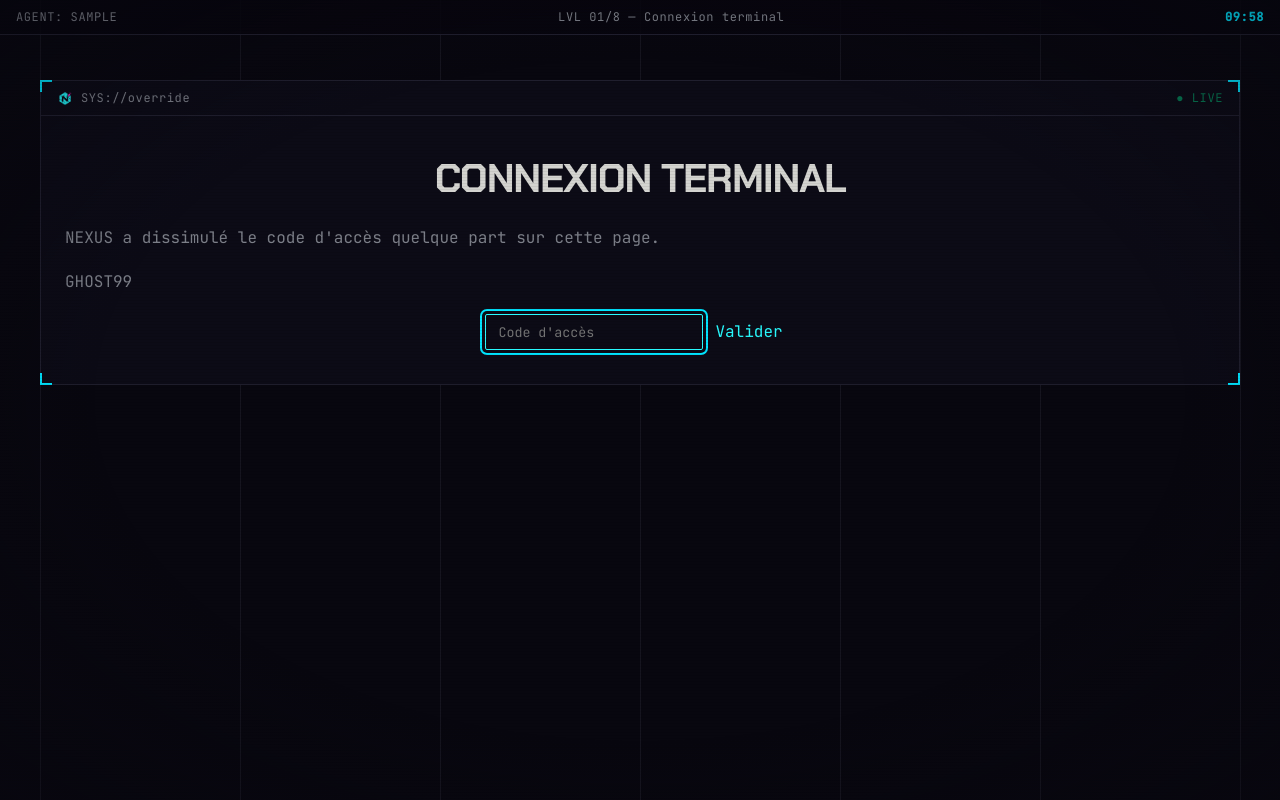
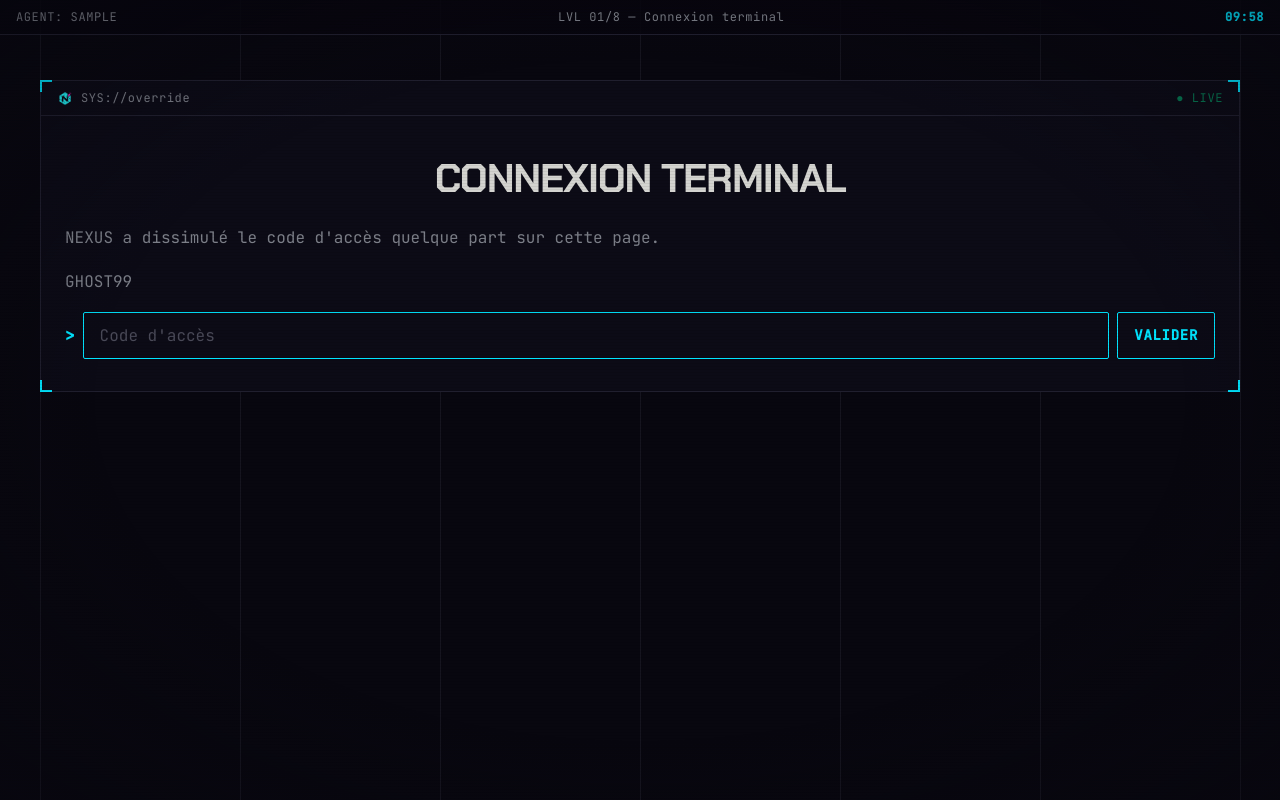
Before and after one commit to Daiiruin/override, a React (Vite) app: page / in a window 1280 px wide. Both pictures are taken after typing "Sample" into the empty fields and a click on the button "Se connecter". Built offline with nearby package versions, Linux system fonts and the light colour scheme.

Commit message:
feat(components): rework LevelAnswerForm into a prompt-style input row

```diff
--- /dev/null
+++ b/src/components/LevelAnswerForm.styles.ts
@@ -0,0 +1,25 @@
+import styled from 'styled-components'
+
+export const Form = styled.form(({ theme }) => ({
+  width: '100%',
+  display: 'flex',
+  gap: theme.space['2'],
+  alignItems: 'stretch',
+}))
+
+export const Prompt = styled.span(({ theme }) => ({
+  display: 'flex',
+  alignItems: 'center',
+  color: theme.colors.accent,
+  fontWeight: theme.font.weight.bold,
+}))
+
+export const ErrorBar = styled.p(({ theme }) => ({
+  width: '100%',
+  padding: `${theme.space['2']} ${theme.space['3']}`,
+  background: theme.colors.errorSubtle,
+  color: theme.colors.error,
+  borderLeft: `2px solid ${theme.colors.error}`,
+  fontSize: theme.font.size.sm,
+  textAlign: 'left',
+}))
--- a/src/components/LevelAnswerForm.tsx
+++ b/src/components/LevelAnswerForm.tsx
@@ -1,5 +1,8 @@
 import { useState, type FormEvent } from 'react'
 import { useGame } from '../game/GameContext'
+import { Button } from '../design-system/atoms/Button'
+import { Input } from '../design-system/atoms/Input'
+import { Form, Prompt, ErrorBar } from './LevelAnswerForm.styles'
 
 interface LevelAnswerFormProps {
   placeholder?: string
@@ -22,8 +25,10 @@ export function LevelAnswerForm({ placeholder = 'Entrer le code' }: LevelAnswerF
   }
 
   return (
-    <form onSubmit={handleSubmit}>
-      <input
+    <>
+      <Form onSubmit={handleSubmit}>
+        <Prompt aria-hidden="true">&gt;</Prompt>
+        <Input
           value={input}
           placeholder={placeholder}
           onChange={(event) => {
@@ -32,8 +37,9 @@ export function LevelAnswerForm({ placeholder = 'Entrer le code' }: LevelAnswerF
           }}
           autoFocus
         />
-      <button type="submit">Valider</button>
-      {error && <p role="alert">Code invalide.</p>}
-    </form>
+        <Button type="submit">Valider</Button>
+      </Form>
+      {error && <ErrorBar role="alert">Code invalide.</ErrorBar>}
+    </>
   )
 }
```
Lines whose indentation alone changed are shown as unchanged.
